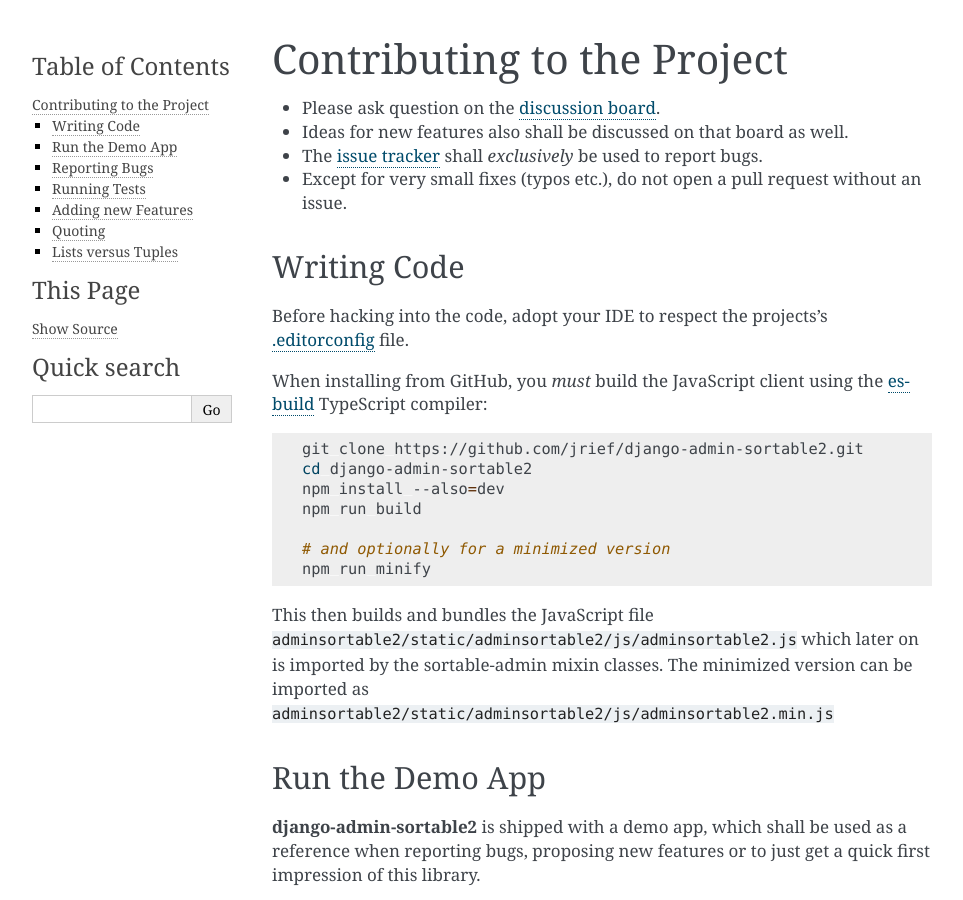
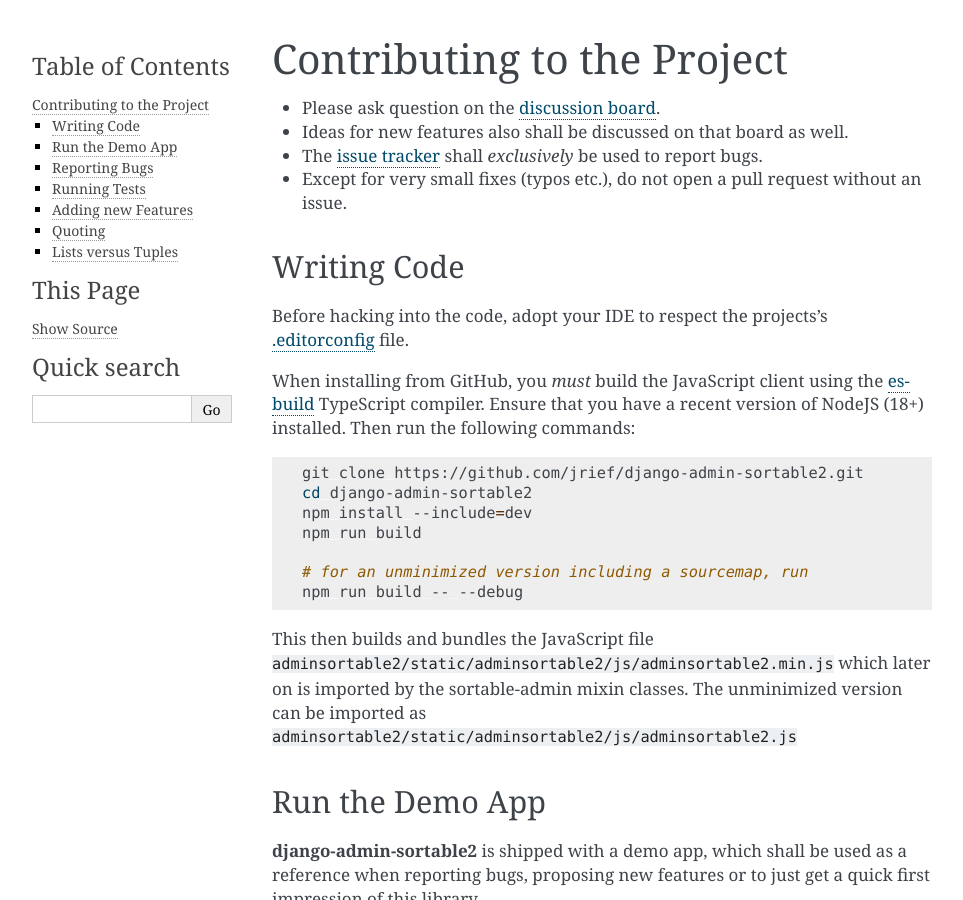
Before and after one commit to jrief/django-admin-sortable2, a Sphinx documentation site: the page built from docs/source/contributing.rst, in a window 1280 px wide and 900 px high. Shown: the whole window, without its empty margins (148-1111 px from the left). Built offline with Sphinx 7.4.7, drawn with Linux system fonts in a browser that asks for light colours.

Commit message:
minimizing JS is done by esbuild

```diff
--- a/docs/source/contributing.rst
+++ b/docs/source/contributing.rst
@@ -19,22 +19,23 @@
 Before hacking into the code, adopt your IDE to respect the projects's `.editorconfig`_ file.
 
 When installing from GitHub, you *must* build the JavaScript client using the esbuild_ TypeScript
-compiler:
+compiler. Ensure that you have a recent version of NodeJS (18+) installed. Then run the following
+commands:
 
 .. code-block:: shell
 
 	git clone https://github.com/jrief/django-admin-sortable2.git
 	cd django-admin-sortable2
-	npm install --also=dev
+	npm install --include=dev
 	npm run build
 
-	# and optionally for a minimized version
-	npm run minify
+	# for an unminimized version including a sourcemap, run
+	npm run build -- --debug
 
 This then builds and bundles the JavaScript file
-``adminsortable2/static/adminsortable2/js/adminsortable2.js`` which later on is imported by the
-sortable-admin mixin classes. The minimized version can be imported as
-``adminsortable2/static/adminsortable2/js/adminsortable2.min.js``
+``adminsortable2/static/adminsortable2/js/adminsortable2.min.js`` which later on is imported by the
+sortable-admin mixin classes. The unminimized version can be imported as
+``adminsortable2/static/adminsortable2/js/adminsortable2.js``
 
 .. _.editorconfig: https://editorconfig.org/
 .. _esbuild: https://esbuild.github.io/
```
Also changed, not shown: 3 other files.
